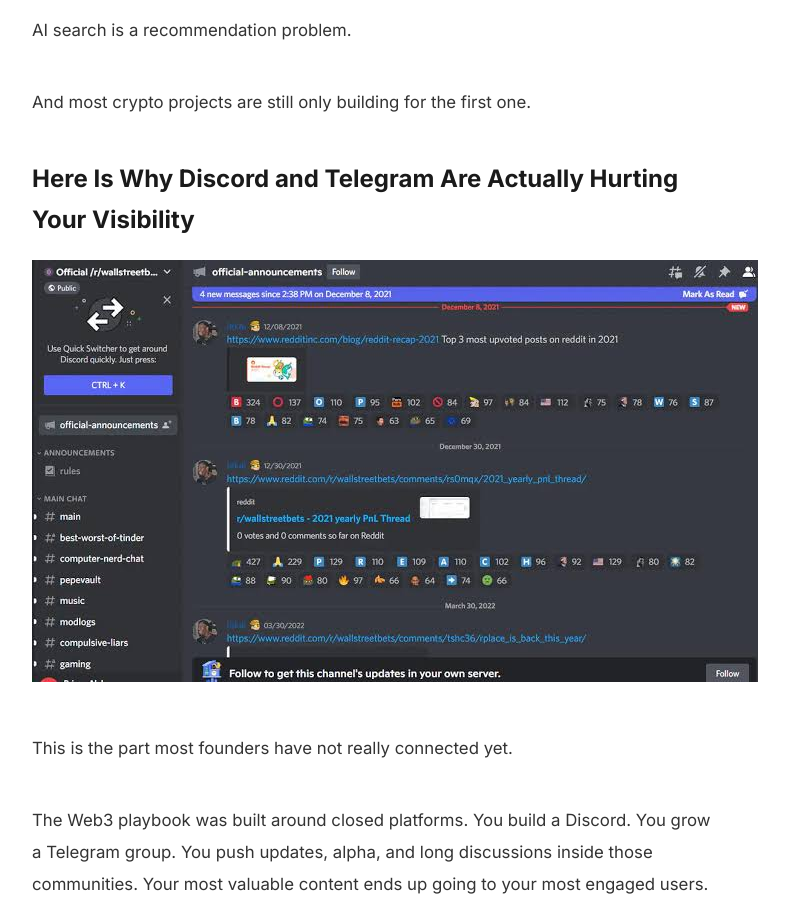
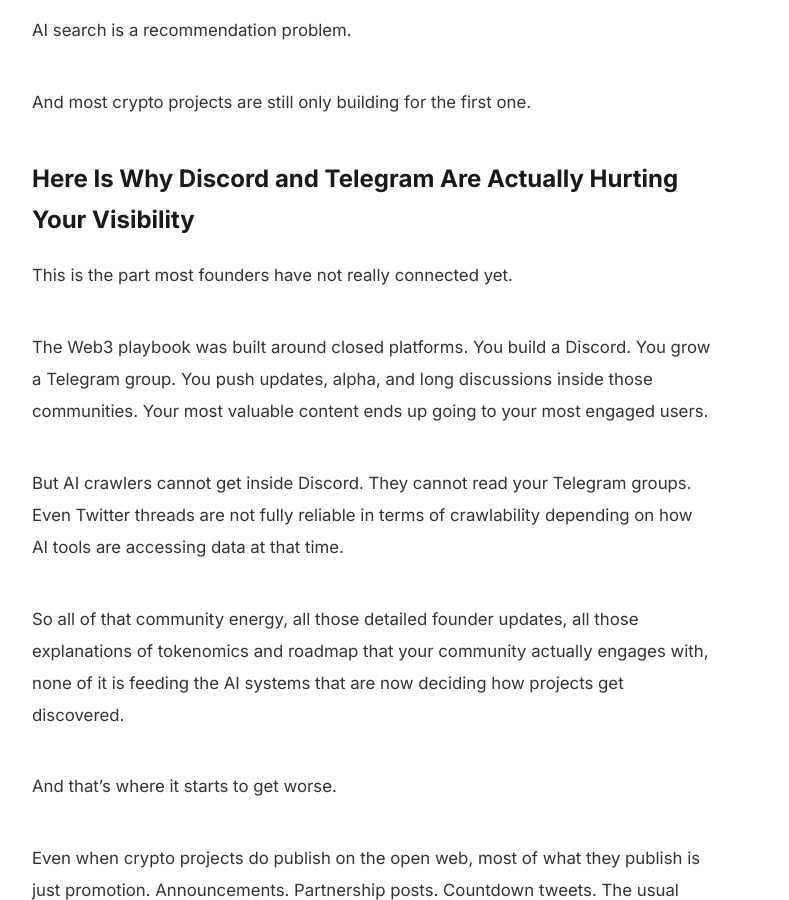
Before and after one commit to Savosky1/savosky-wright-portfolio, a Jekyll site: the page built from _posts/2026-06-24-why-most-crypto-projects-are-invisible-to-ai-search-in-2026-and-what-to-do-about-it.md, in a window 1280 px wide and 900 px high, scrolled down 3107 px. Shown: the whole window, without its empty margins (268-1057 px from the left). Built offline with Jekyll 4.4.1, drawn with Linux system fonts in a browser that asks for light colours; a script that is not in the unit is left out.

Commit message:
Update Blog “2026-06-24-why-most-crypto-projects-are-invisible-to-ai-search-in-2026-and-what-to-do-about-it”

```diff
--- a/_posts/2026-06-24-why-most-crypto-projects-are-invisible-to-ai-search-in-2026-and-what-to-do-about-it.md
+++ b/_posts/2026-06-24-why-most-crypto-projects-are-invisible-to-ai-search-in-2026-and-what-to-do-about-it.md
@@ -57,8 +57,6 @@
 And most crypto projects are still only building for the first one.
 
 # Here Is Why Discord and Telegram Are Actually Hurting Your Visibility
-
-![](/images/uploads/images-1-.jpeg)
 
 This is the part most founders have not really connected yet.
 
```
